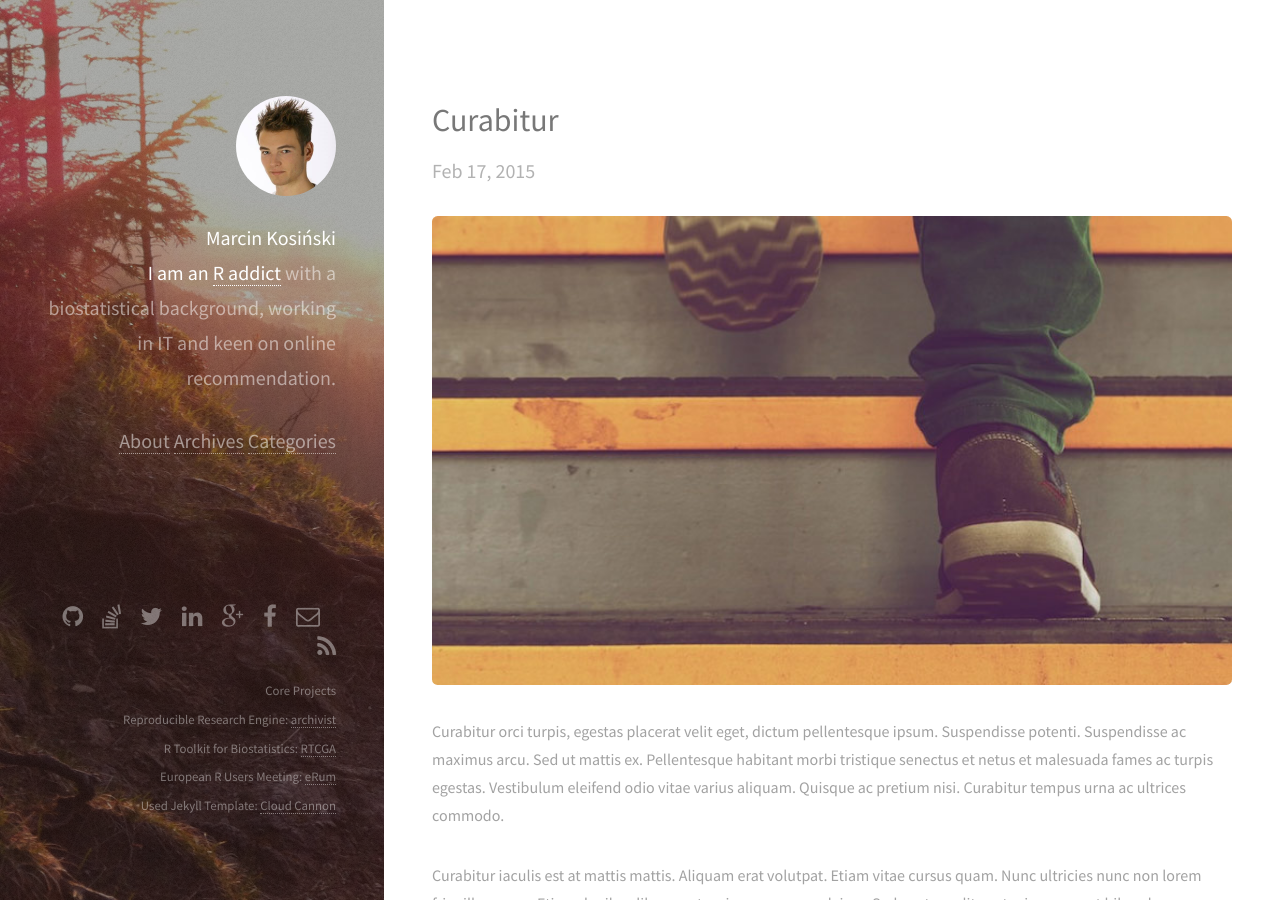
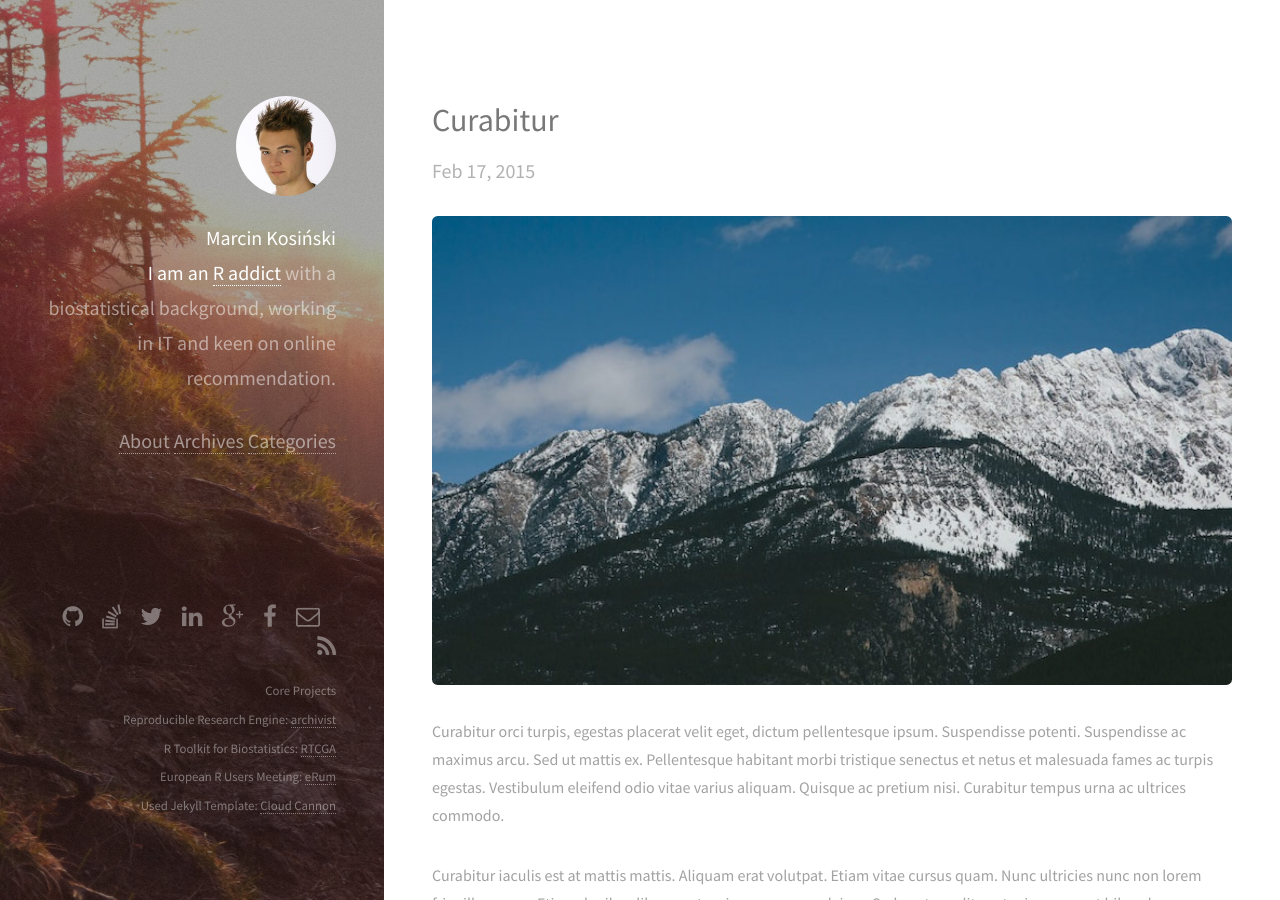
Before and after one commit to MarcinKosinski/MarcinKosinski.github.io, a Jekyll site: the page built from _posts/2015-02-17-curabitur.markdown, in a window 1280 px wide and 900 px high. Built offline with Jekyll 4.4.1, drawn with Linux system fonts in a browser that asks for light colours; comment, search, counter and statistics services are not loaded.

Commit message:
time check commit

```diff
--- a/_posts/2015-02-17-curabitur.markdown
+++ b/_posts/2015-02-17-curabitur.markdown
@@ -1,7 +1,7 @@
 ---
 layout: post
 ---
-<img src="/images/fulls/04.jpg" class="fit image"> Curabitur orci turpis, egestas placerat velit eget, dictum pellentesque ipsum. Suspendisse potenti. Suspendisse ac maximus arcu. Sed ut mattis ex. Pellentesque habitant morbi tristique senectus et netus et malesuada fames ac turpis egestas. Vestibulum eleifend odio vitae varius aliquam. Quisque ac pretium nisi. Curabitur tempus urna ac ultrices commodo.
+<img src="/images/fulls/05.jpg" class="fit image"> Curabitur orci turpis, egestas placerat velit eget, dictum pellentesque ipsum. Suspendisse potenti. Suspendisse ac maximus arcu. Sed ut mattis ex. Pellentesque habitant morbi tristique senectus et netus et malesuada fames ac turpis egestas. Vestibulum eleifend odio vitae varius aliquam. Quisque ac pretium nisi. Curabitur tempus urna ac ultrices commodo.
 
 Curabitur iaculis est at mattis mattis. Aliquam erat volutpat. Etiam vitae cursus quam. Nunc ultricies nunc non lorem fringilla cursus. Etiam dapibus libero ac turpis accumsan pulvinar. Sed auctor velit eget mi consequat bibendum. Aliquam interdum purus eget metus pretium ullamcorper.
 
```
